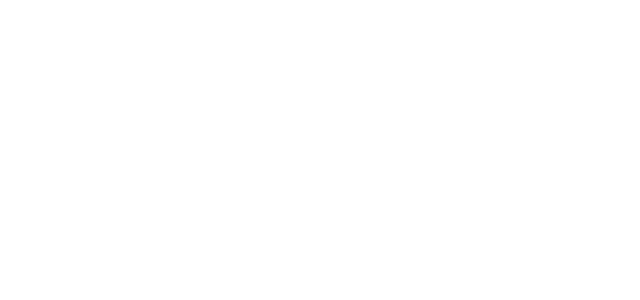
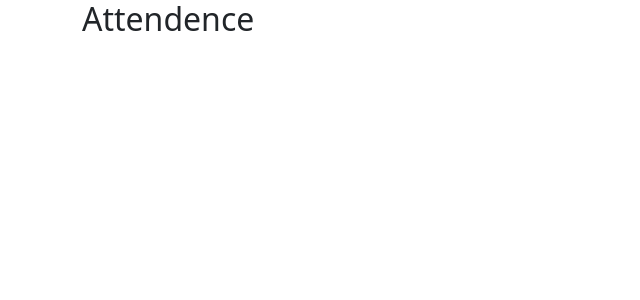
Before and after one commit to Alnoman141/vuejs3-face-recognition-app, a Vue app: page /attendence in a window 1280 px wide. Before the commit this address had no page. Shown: the top 300 px of the page, without its empty margins (0-640 px from the left). Built offline with nearby package versions, Linux system fonts and the light colour scheme.

Commit message:
attendence route created done

```diff
--- a/src/router/index.js
+++ b/src/router/index.js
@@ -6,6 +6,7 @@
 const ImageRegistration = () => import("@/views/image-registration.vue");
 const CaptureImage = () => import("@/views/capture-image.vue");
 const CompleteRegistration = () => import("@/views/registration-complete.vue");
+const Attendence = () => import("@/views/attendence.vue");
 
 
 const routes = [
@@ -34,6 +35,11 @@
     name: "completeRegister",
     component: CompleteRegistration,
   },
+  {
+    path: "/attendence",
+    name: "attendence",
+    component: Attendence,
+  },
   userRoutes,
 ];
 
--- /dev/null
+++ b/src/views/attendence.vue
@@ -0,0 +1,15 @@
+<template>
+  <div id="attendence">
+    <h2>Attendence</h2>
+  </div>
+</template>
+
+<script>
+export default {
+
+}
+</script>
+
+<style>
+
+</style>
--- a/src/views/index.vue
+++ b/src/views/index.vue
@@ -8,7 +8,7 @@
             <router-link to="/sign-up"><button class="btn btn-back">Sign Up</button></router-link>
           </div>
           <div class="col-md-6 text-md-start">
-            <button class="btn btn-next">Smart Attendence</button>
+            <router-link to="/attendence"><button class="btn btn-next">Smart Attendence</button></router-link>
           </div>
         </div>
       </div>
```
